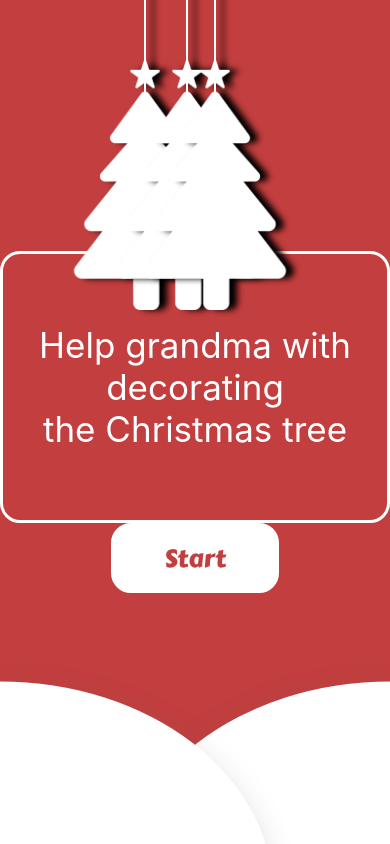
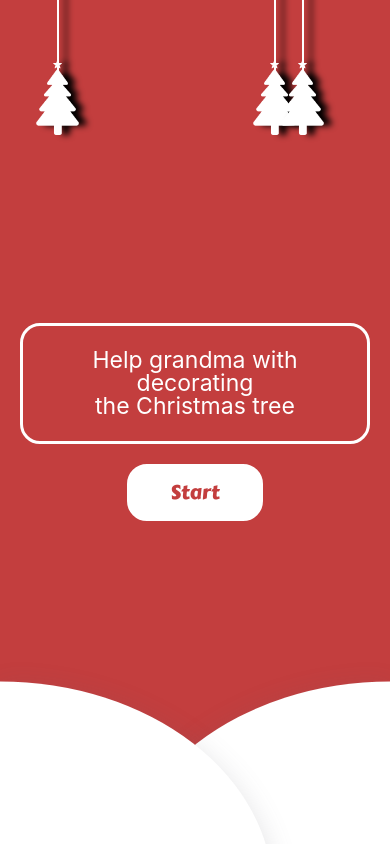
Before and after one commit to VaniaToper/christmas-task, a React (Create React App) app: page /home in a window 390 px wide. Built offline with nearby package versions, Linux system fonts and the light colour scheme.

Commit message:
feat🔨: add routing

```diff
--- a/package.json
+++ b/package.json
@@ -9,6 +9,7 @@
     "node-sass": "^7.0.0",
     "react": "^17.0.2",
     "react-dom": "^17.0.2",
+    "react-router-dom": "^5.0.1",
     "react-scripts": "4.0.3",
     "sass": "^1.44.0",
     "typescript": "^4.5.3",
@@ -41,6 +42,7 @@
   "devDependencies": {
     "@types/react": "^17.0.37",
     "@types/react-dom": "^17.0.11",
+    "@types/react-router-dom": "^5.3.2",
     "prettier": "^2.5.1"
   }
 }
--- a/src/App.tsx
+++ b/src/App.tsx
@@ -1,12 +1,21 @@
+import './style-dev/nullstyle.scss'
 import './App.module.scss';
-import HomePage from './components/HomePage/HomePage';
+import {BrowserRouter, Switch, Route, Redirect} from "react-router-dom";
+import Filters from "./pages/Filters";
+import Home from "./pages/Home";
+import NotFound from "./pages/NotFound";
 
 const App = () => {
-    return (
-        <div className="App">
-            <HomePage/>
-        </div>
-    );
+  return (
+    <BrowserRouter>
+      <Switch>
+        <Route path="/home" render={()=><Home/>} />
+        <Route path="/filters" render={()=><Filters/>}/>
+        <Route path="/NotFound" render={()=><NotFound/>}/>
+        <Redirect to='/NotFound' />
+      </Switch>
+    </BrowserRouter>
+  );
 }
 
 export default App;
--- a/src/components/HomePage/HomePage.module.scss
+++ b/src/components/HomePage/HomePage.module.scss
@@ -9,21 +9,25 @@
   height: 100vh;
   overflow: hidden;
   background-color: $red;
-  &__text{
+  gap: 20px;
+
+  &__text {
+    margin: 0 20px;
     background: none;
     border: 3px solid white;
     border-radius: 20px;
     color: white;
-    padding: 2em 1em;
-    font-size: 35px;
+    padding: 1em;
+    font-size: 23px;
     text-align: center;
   }
+
   &__tree {
     animation: showTree 1s ease-in-out forwards;
     position: absolute;
     top: 60px;
-    width: 250px;
-    height: 250px;
+    width: 75px;
+    height: 75px;
     background-image: url("../../images/home/christmas-tree.png");
     background-position: center center;
     background-size: cover;
@@ -34,11 +38,11 @@
       display: block;
       position: absolute;
       top: -80px;
+      bottom: 0;
       left: 50%;
       transform: translateX(-50%);
       width: 2px;
       background: white;
-      height: 250px;
     }
   }
 
@@ -88,9 +92,29 @@
   }
 }
 
-@media screen and (min-width: 1440px) {
-  .home__ground__wrapper {
-    height: 35%;
+@media screen and (min-width: 1024px) {
+  .home {
+    &__text{
+      font-size: 27px  ;
+    }
+    &__tree {
+      width: 150px;
+      height: 150px;
+    }
+
+    &__ground__wrapper {
+      height: 35%;
+    }
+  }
+}
+
+@media screen and (min-width: 1920px) {
+  .home {
+    &__tree {
+      width: 250px;
+      height: 250px;
+    }
+
   }
 }
 
--- a/src/components/HomePage/HomePage.tsx
+++ b/src/components/HomePage/HomePage.tsx
@@ -1,6 +1,7 @@
 import React from 'react';
 import Button from '../UI/button/Button';
 import s from './HomePage.module.scss';
+import {Link} from "react-router-dom";
 
 interface IProps {
 }
@@ -15,8 +16,10 @@ const HomePage: React.FC<IProps> = () => {
       <div className={[s.home__tree, s.tree1].join(' ')}/>
       <div className={[s.home__tree, s.tree2].join(' ')}/>
       <div className={[s.home__tree, s.tree3].join(' ')}/>
-      <div className={s.home__text}>Help grandma with decorating <br/> the Christmas tree</div>
-      <Button>Start</Button>
+      <div className={s.home__text}>Help grandma with decorating <br/> the
+        Christmas tree
+      </div>
+      <Link to={'/filters'}><Button>Start</Button></Link>
     </div>
   );
 };
--- a/src/components/UI/button/Button.module.scss
+++ b/src/components/UI/button/Button.module.scss
@@ -2,7 +2,7 @@
 
 .Button {
   position: relative;
-  font-size: 25px;
+  font-size: 20px;
   padding: 0.5em 2em;
   border-radius: 20px;
   font-family: 'Carter One', cursive;
@@ -43,3 +43,9 @@
     transition: 0.09s ease-in;
   }
 }
+
+@media screen and (min-width: 1024px) {
+  .Button{
+    font-size: 25px;
+  }
+}
--- a/src/index.tsx
+++ b/src/index.tsx
@@ -3,4 +3,4 @@ import ReactDOM from 'react-dom';
 import './index.module.scss';
 import App from './App';
 
-ReactDOM.render(<App />, document.getElementById('root'));
+ReactDOM.render(<App/>, document.getElementById('root'));
--- /dev/null
+++ b/src/pages/Filters.tsx
@@ -0,0 +1,11 @@
+import React from 'react';
+
+const Filters = () => {
+  return (
+    <div>
+        Its filtters
+    </div>
+  );
+};
+
+export default Filters;
--- /dev/null
+++ b/src/pages/Home.tsx
@@ -0,0 +1,14 @@
+import React from 'react';
+import HomePage from "../components/HomePage/HomePage";
+
+const Home = () => {
+  return (
+    <div>
+      <div>
+        <HomePage/>
+      </div>
+    </div>
+  );
+};
+
+export default Home;
--- /dev/null
+++ b/src/pages/NotFound.tsx
@@ -0,0 +1,11 @@
+import React from 'react';
+
+const NotFound = () => {
+  return (
+    <div>
+      <span>404 Not Found</span>
+    </div>
+  );
+};
+
+export default NotFound;
--- /dev/null
+++ b/src/style-dev/nullstyle.scss
@@ -0,0 +1,83 @@
+* {
+  padding: 0;
+  margin: 0;
+  box-sizing: border-box;
+  text-decoration: none;
+
+}
+
+a {
+  color: black;
+}
+
+* {
+  padding: 0;
+  margin: 0;
+  border: 0;
+}
+
+*, *:before, *:after {
+  -moz-box-sizing: border-box;
+  -webkit-box-sizing: border-box;
+  box-sizing: border-box;
+}
+
+:focus, :active {
+  outline: none;
+}
+
+a:focus, a:active {
+  outline: none;
+}
+
+nav, footer, header, aside {
+  display: block;
+}
+
+html, body {
+  height: 100%;
+  width: 100%;
+  line-height: 1;
+  font-size: 14px;
+  -ms-text-size-adjust: 100%;
+  -moz-text-size-adjust: 100%;
+  -webkit-text-size-adjust: 100%;
+}
+
+input, button, textarea {
+  font-family: inherit;
+}
+
+input::-ms-clear {
+  display: none;
+}
+
+button {
+  cursor: pointer;
+}
+
+button::-moz-focus-inner {
+  padding: 0;
+  border: 0;
+}
+
+a, a:visited {
+  text-decoration: none;
+}
+
+a:hover {
+  text-decoration: none;
+}
+
+ul li {
+  list-style: none;
+}
+
+img {
+  vertical-align: top;
+}
+
+h1, h2, h3, h4, h5, h6 {
+  font-size: inherit;
+  font-weight: 400;
+}
```
Also changed, not shown: src/components/FiltersPage/FiltersPage.tsx (added), 1 other file (tests, documents, lock files or other folders).
